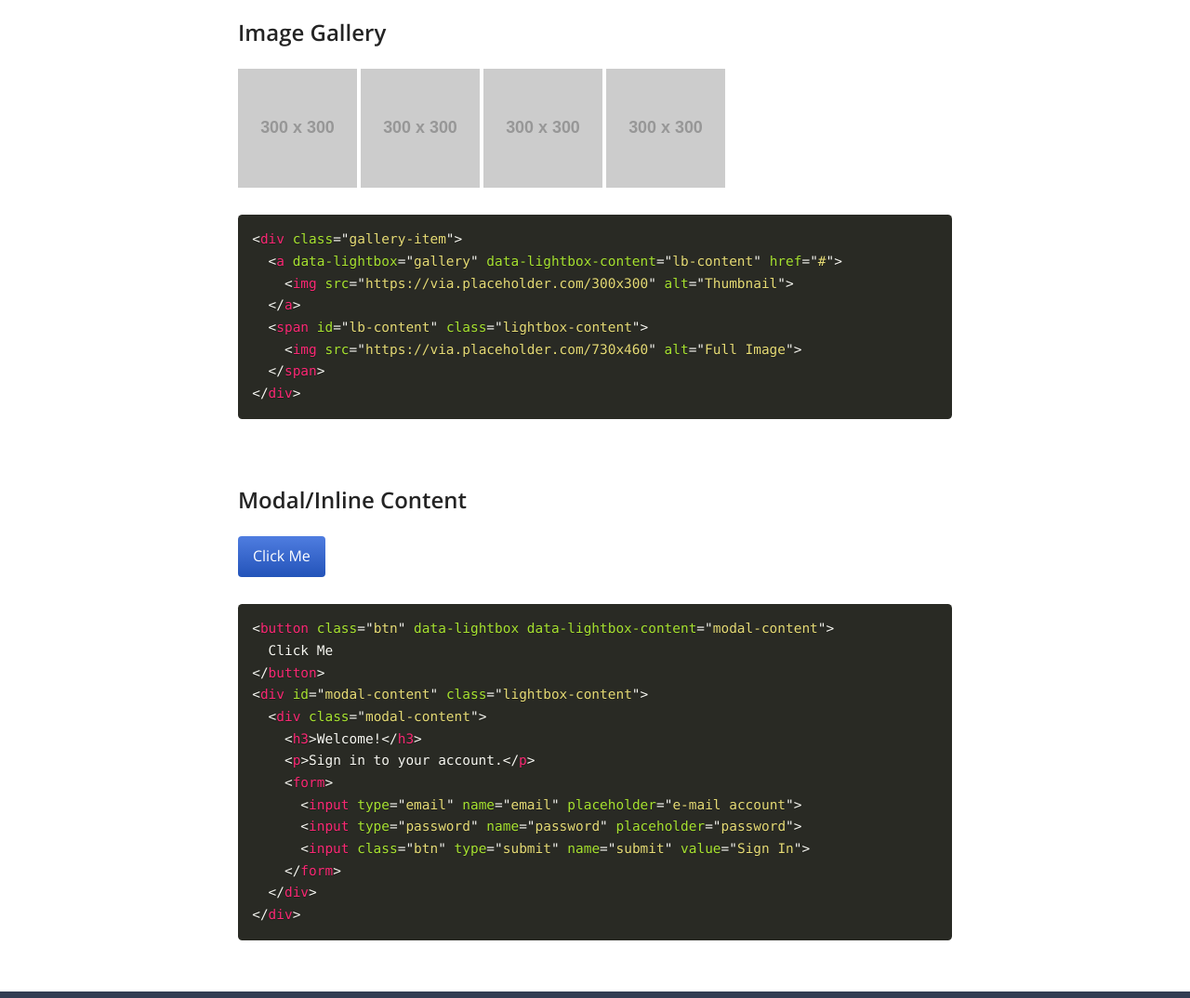
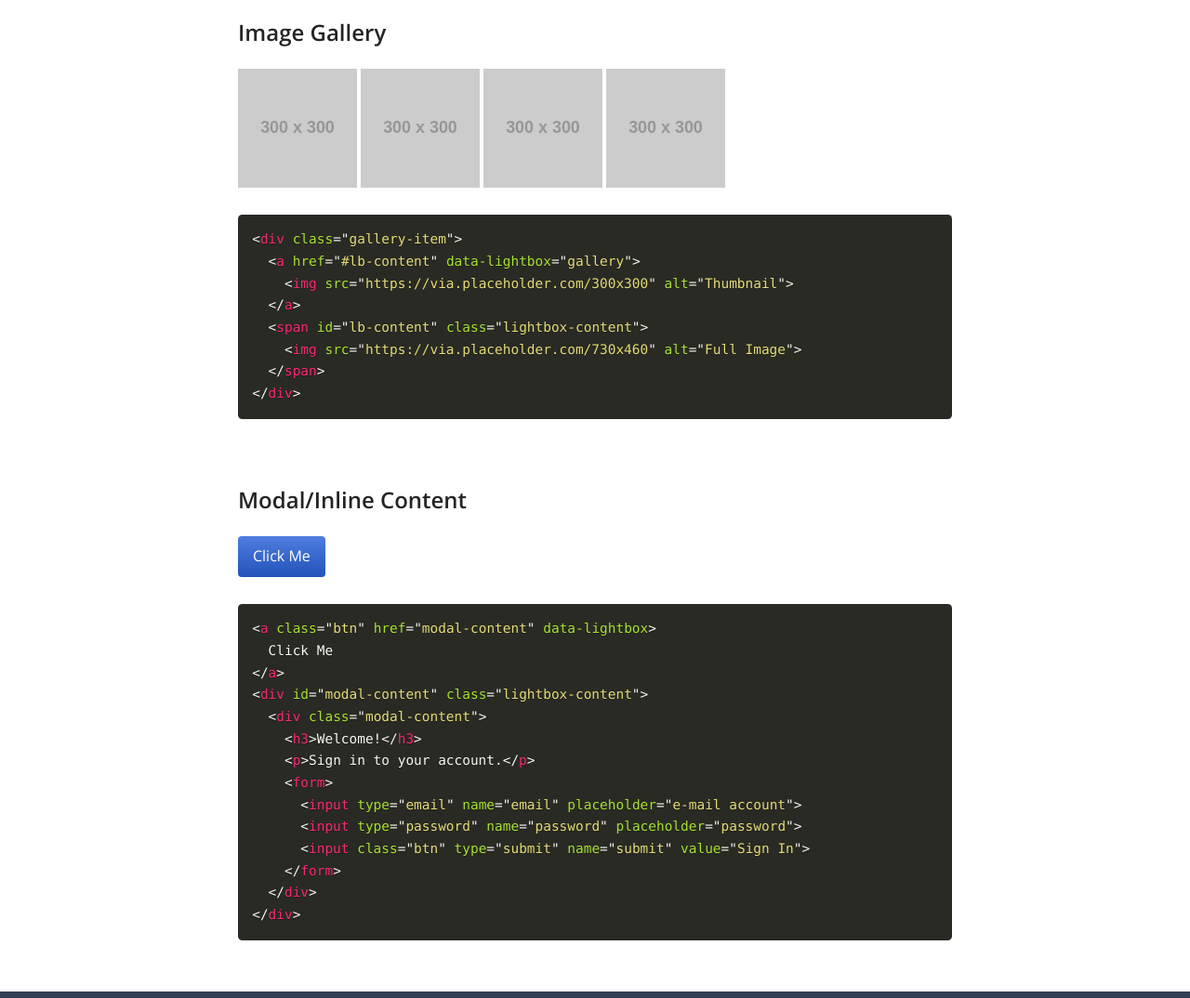
Before and after one commit to victordieggo/lightbox.js, a website: page index.html in a window 1280 px wide. Shown: the part 835-1909 px from the top of the page at 93% size. Drawn offline with nearby package versions, Linux system fonts and the light colour scheme; files that its build step writes are made by us from their sources; placeholder pictures from the web are drawn by us.

Commit message:
Retrieve item content through href attribute

```diff
--- a/index.html
+++ b/index.html
@@ -56,7 +56,7 @@
       <br/>
       <div class="teste">
         <div class="gallery-item">
-          <a data-lightbox="gallery" data-lightbox-content="lb-content-1" href="#">
+          <a href="#lb-content-1" data-lightbox="gallery">
             <img src="https://via.placeholder.com/300x300" alt="Alt Text" />
           </a>
           <span id="lb-content-1" class="lightbox-content">
@@ -64,7 +64,7 @@
           </span>
         </div>
         <div class="gallery-item">
-          <a data-lightbox="gallery" data-lightbox-content="lb-content-2" href="#">
+          <a href="#lb-content-2" data-lightbox="gallery">
             <img src="https://via.placeholder.com/300x300" alt="Alt Text" />
           </a>
           <span id="lb-content-2" class="lightbox-content">
@@ -72,7 +72,7 @@
           </span>
         </div>
         <div class="gallery-item">
-          <a data-lightbox="gallery" data-lightbox-content="lb-content-3" href="#">
+          <a href="#lb-content-3" data-lightbox="gallery">
             <img src="https://via.placeholder.com/300x300" alt="Alt Text" />
           </a>
           <span id="lb-content-3" class="lightbox-content">
@@ -80,7 +80,7 @@
           </span>
         </div>
         <div class="gallery-item">
-          <a data-lightbox="gallery" data-lightbox-content="lb-content-4" href="#">
+          <a href="#lb-content-4" data-lightbox="gallery">
             <img src="https://via.placeholder.com/300x300" alt="Alt Text" />
           </a>
           <span id="lb-content-4" class="lightbox-content">
@@ -90,7 +90,7 @@
       </div>
       <br/>
       <pre><code class="language-markup">&lt;div class="gallery-item">
-  &lt;a data-lightbox="gallery" data-lightbox-content="lb-content" href="#">
+  &lt;a href="#lb-content" data-lightbox="gallery">
     &lt;img src="https://via.placeholder.com/300x300" alt="Thumbnail">
   &lt;/a>
   &lt;span id="lb-content" class="lightbox-content">
@@ -103,8 +103,8 @@
       <h2>Modal/Inline Content</h2>
       <br/>
       <div>
-        <button class="btn" data-lightbox data-lightbox-content="modal-1-content">Click Me</button>
-        <div id="modal-1-content" class="lightbox-content">
+        <a class="btn" href="#modal-content" data-lightbox>Click Me</a>
+        <div id="modal-content" class="lightbox-content">
           <div class="modal-content">
             <h3>Welcome!</h3>
             <p>Sign in to your account.</p>
@@ -117,9 +117,9 @@
         </div>
       </div>
       <br/>
-      <pre><code class="language-markup">&ltbutton class="btn" data-lightbox data-lightbox-content="modal-content">
+      <pre><code class="language-markup">&lta class="btn" href="modal-content" data-lightbox>
   Click Me
-&lt/button>
+&lt/a>
 &ltdiv id="modal-content" class="lightbox-content">
   &ltdiv class="modal-content">
     &lth3>Welcome!&lt/h3>
```
Also changed, not shown: lightbox/lightbox.js, lightbox/lightbox.min.js.
